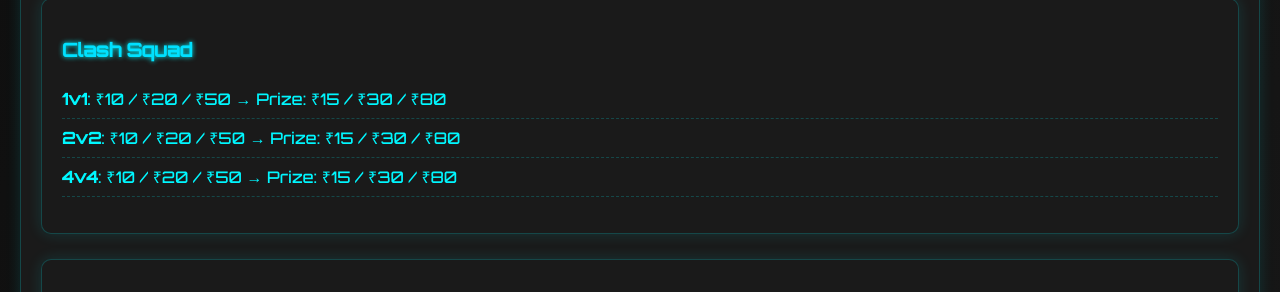
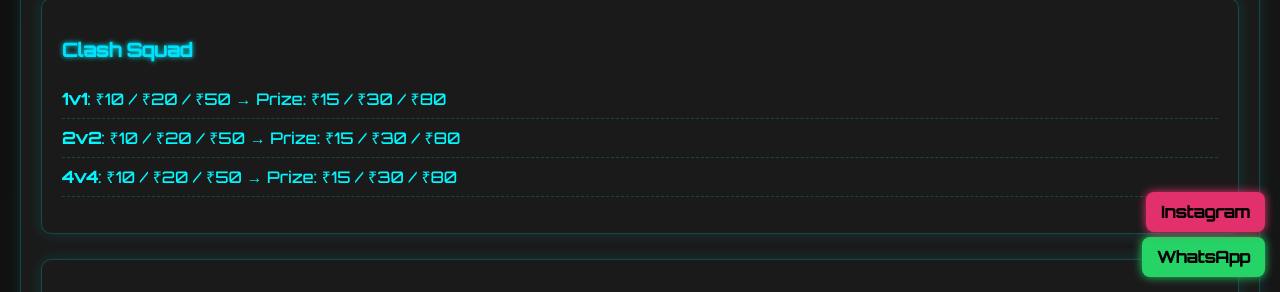
Before and after one commit to play4win07/PLAY4WIN, a plain HTML site: page index.html in a window 1280 px wide. Shown: the part 508-800 px from the top of the page. Drawn offline with Linux system fonts and the light colour scheme.

Commit message:
Update style.css

```diff
--- a/style.css
+++ b/style.css
@@ -51,3 +51,21 @@ footer { background: #111; color: #888; text-align: center; padding: 20px; font-
 .animated-navbar a::after { right: 0; bottom: 0; }
 
 .animated-navbar a:hover::before, .animated-navbar a:hover::after { width: 100%; }
+.whatsapp-btn, .insta-btn {
+  position: fixed;
+  bottom: 15px;
+  right: 15px;
+  padding: 10px 15px;
+  background: #25D366;
+  color: #000;
+  border-radius: 8px;
+  font-weight: bold;
+  text-decoration: none;
+  box-shadow: 0 0 10px #25D366;
+  margin-top: 10px;
+}
+.insta-btn {
+  bottom: 60px;
+  background: #E1306C;
+  box-shadow: 0 0 10px #E1306C;
+}
```
